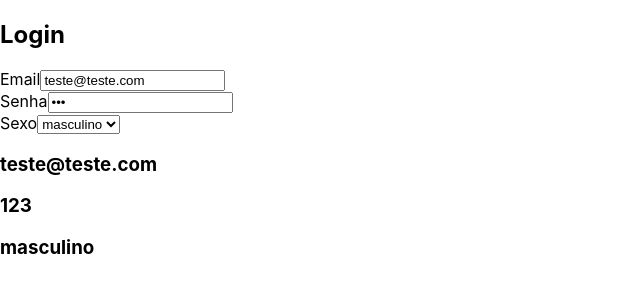
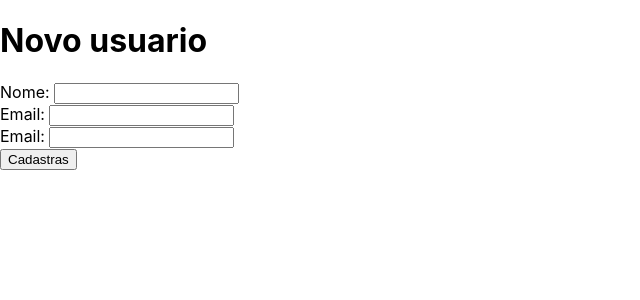
Before and after one commit to GabrielFelix23/CursoReactJs, a React (Create React App) app in the folder meusite/: page / in a window 1280 px wide. Shown: the top 300 px of the page, without its empty margins (0-640 px from the left). Built offline with nearby package versions, Linux system fonts and the light colour scheme.

Commit message:
Praticando formularios

```diff
--- a/meusite/src/App.js
+++ b/meusite/src/App.js
@@ -1,13 +1,50 @@
 import React from 'react'
 
-import Membros from './component/Membros'
+class App extends React.Component{
 
-class App extends React.Component{
+    state = {
+        nome: '',
+        email: '',
+        senha: '',
+        error: ''
+    }
+
+    cadastrar = this.cadastrar.bind(this)
+
+    cadastrar(e){
+        const {nome, email, senha} = this.state
+
+        if(nome != '' && email != '' && senha != ''){
+            alert(`Nome: ${nome} \nEmail: ${email} \nSenha: ${senha}`)
+        }else{
+            this.setState({error: "Ops! Parece que esta faltando algo"})
+        }
+
+
+
+        e.preventDefault()
+    }
 
     render(){
         return(
             <div>
-                <Membros nome="Visitante"/>
+                <h1>Novo usuario</h1>
+                {<p>{this.state.error}</p>}
+                <form onSubmit={this.cadastrar}>
+                    <label>Nome: </label>
+                    <input type="text" value={this.state.nome}
+                    onChange={(e) => this.setState({nome: e.target.value})}/><br/>
+
+                    <label>Email: </label>
+                    <input type="email" value={this.state.email}
+                    onChange={(e) => this.setState({email: e.target.value})}/><br/>
+
+                    <label>Email: </label>
+                    <input type="password" value={this.state.senha}
+                    onChange={(e) => this.setState({senha: e.target.value})}/><br/>
+
+                    <button type="submit">Cadastras</button>
+                </form>
             </div>
         )
     }
--- a/meusite/src/component/Feed/index.js
+++ /dev/null
@@ -1,17 +0,0 @@
-import React from 'react'
-
-class Feed extends React.Component{
-    render(){
-        return(
-            <div key={this.props.id}>
-                <h3>{this.props.username}</h3>
-                <a>{this.props.curtidas > 1 ? this.props.curtidas + " Curtidas " : this.props.curtidas + " Curtida "}
-                    {this.props.comentarios > 1 ? this.props.comentarios + " Comentarios " : this.props.comentarios + " Comentario "}
-                </a>
-                <hr/>
-            </div>
-        )
-    }
-}
-
-export default Feed
--- a/meusite/src/component/Membros/index.js
+++ /dev/null
@@ -1,46 +0,0 @@
-import React from 'react'
-
-import Feed from '../Feed/index'
-
-class Membros extends React.Component{
-    state = {
-        email: "teste@teste.com",
-        senha: '123',
-        sexo: 'masculino'
-    }
-
-    trocaEmail = this.trocaEmail.bind(this)
-    trocaEmail(e){
-        let valorDigitado = e.target.value
-
-        this.setState({
-            email: valorDigitado
-        })
-    }
-
-    render(){
-        return(
-            <div>
-              <h2>Login</h2>
-              Email
-              <input type="email" name="email" value={this.state.email} onChange={this.trocaEmail}/><br/>
-              Senha
-              <input type="password" name="password" value={this.state.senha} onChange={(e) => this.setState({senha: e.target.value})}/><br/>
-
-              Sexo
-              <select value={this.state.sexo} onChange={(e) => this.setState({sexo: e.target.value})}>
-                  <option value="Masculino">masculino</option>
-                  <option value="Feminino">Feminino</option>
-              </select>
-
-
-
-            <h3>{this.state.email}</h3>
-            <h3>{this.state.senha}</h3>
-            <h3>{this.state.sexo}</h3>
-            </div>
-        )
-    }
-}
-
-export default Membros
```
